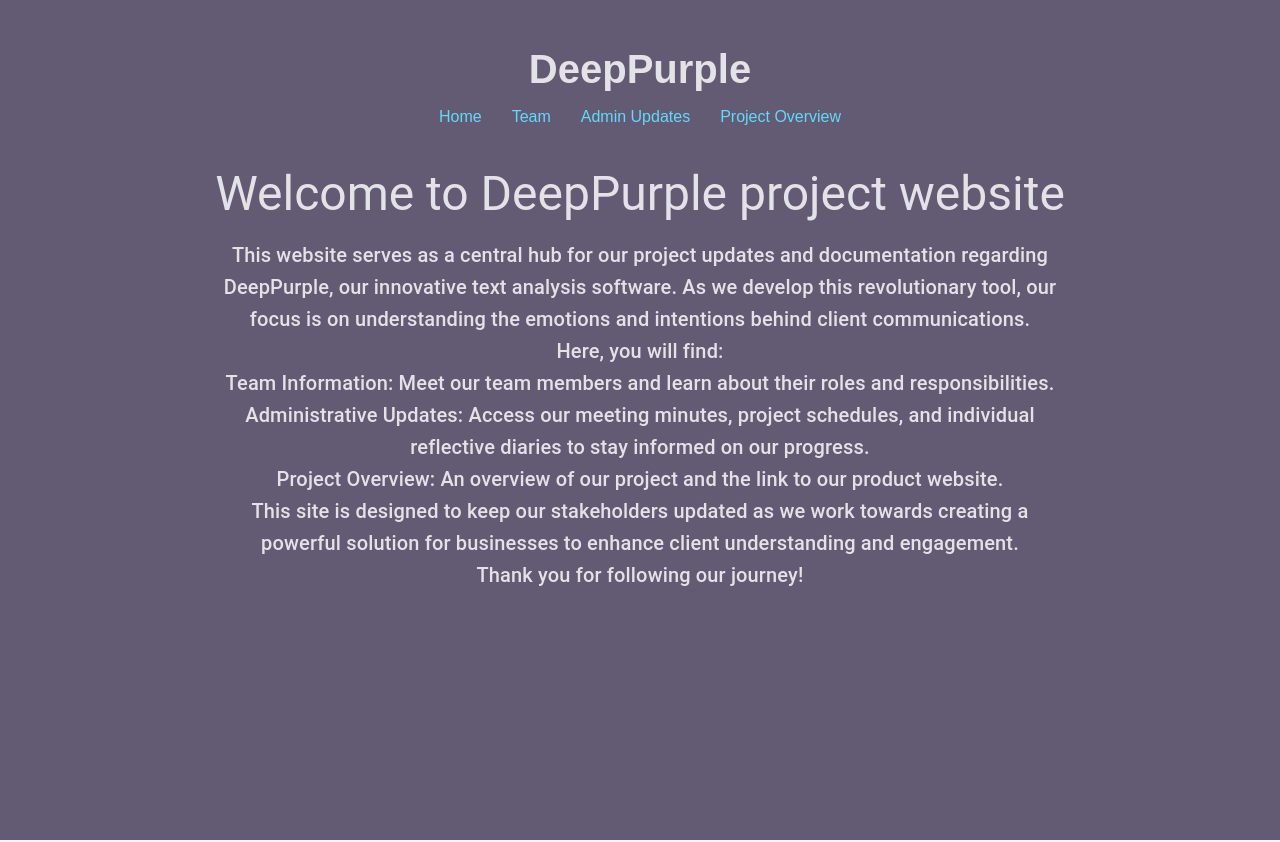
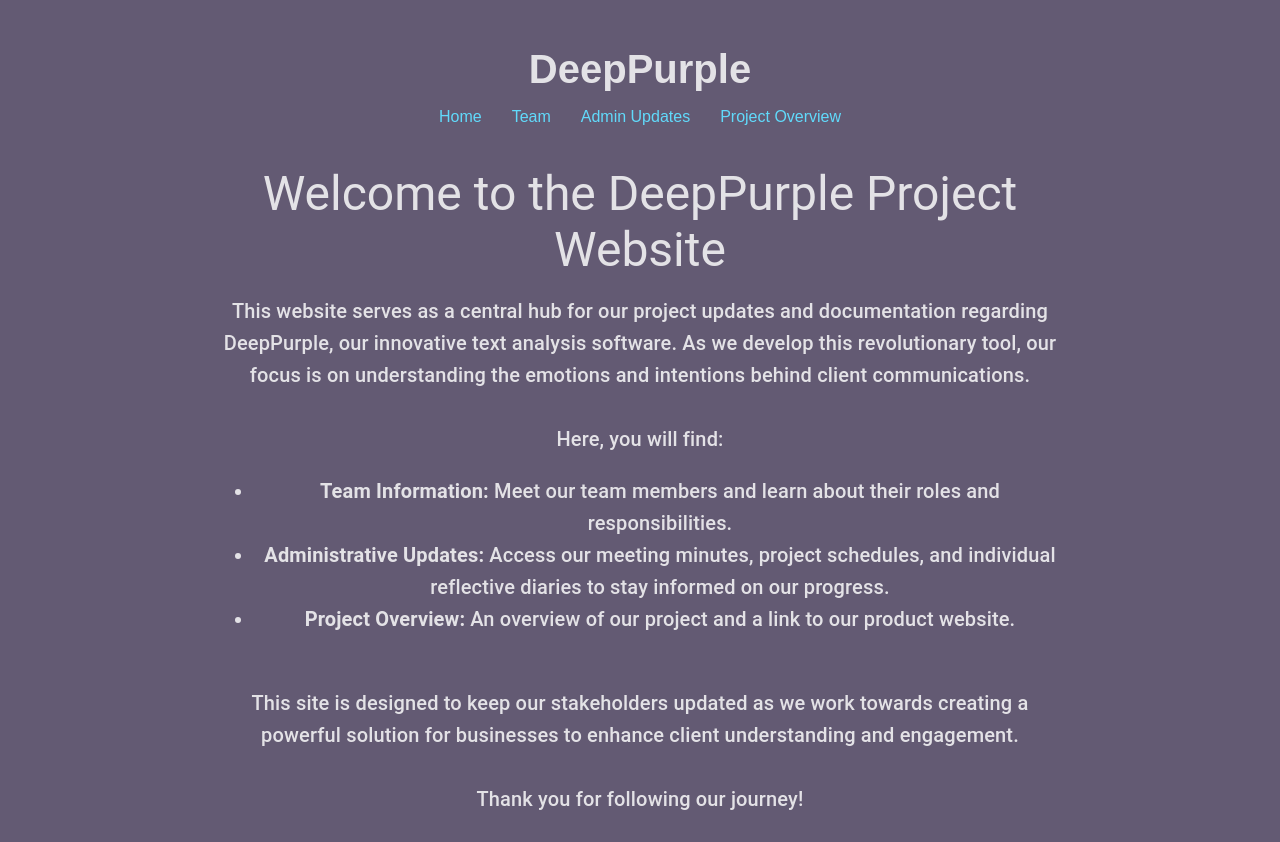
Before and after one commit to zylimz/deep, a React (Create React App) app: page / in a window 1280 px wide. Built offline with nearby package versions, Linux system fonts and the light colour scheme; no server answers.

Commit message:
remove button

```diff
--- a/src/pages/Home.js
+++ b/src/pages/Home.js
@@ -4,22 +4,24 @@ import { Container, Typography } from '@mui/material';
 function Home() {
   return (
     <Container maxWidth="md" sx={{ mt: 5 }}>
-      <Typography variant="h3" gutterBottom>Welcome to DeepPurple project website</Typography>
+<Typography variant="h3" gutterBottom>
+  Welcome to the DeepPurple Project Website
+</Typography>
 <Typography variant="h6" gutterBottom>
   This website serves as a central hub for our project updates and documentation regarding DeepPurple, our innovative text analysis software. As we develop this revolutionary tool, our focus is on understanding the emotions and intentions behind client communications.
-      <br></br>
+  <br /><br />
   Here, you will find:
-      <br></br>
-      Team Information: Meet our team members and learn about their roles and responsibilities.
-      <br></br>
-      Administrative Updates: Access our meeting minutes, project schedules, and individual reflective diaries to stay informed on our progress.
-      <br></br>
-      Project Overview: An overview of our project and the link to our product website.
-      <br></br>
+  <ul>
+    <li><strong>Team Information:</strong> Meet our team members and learn about their roles and responsibilities.</li>
+    <li><strong>Administrative Updates:</strong> Access our meeting minutes, project schedules, and individual reflective diaries to stay informed on our progress.</li>
+    <li><strong>Project Overview:</strong> An overview of our project and a link to our product website.</li>
+  </ul>
+  <br />
   This site is designed to keep our stakeholders updated as we work towards creating a powerful solution for businesses to enhance client understanding and engagement.
-      <br></br>
+  <br /><br />
   Thank you for following our journey!
 </Typography>
+
     </Container>
   );
 }
--- a/src/pages/Marketing.js
+++ b/src/pages/Marketing.js
@@ -13,9 +13,14 @@ function Marketing() {
         Project Overview
       </Typography>
 
-      <Typography variant="h6" align="center" color="textSecondary" gutterBottom>
+      <Typography
+      variant="h6"
+      align="center"
+      style={{ color: 'white' }}
+      gutterBottom>
       A revolutionary text analysis software that deciphers the emotions and intentions behind client communications.
       </Typography>
+
 
       <Grid container spacing={4} sx={{ mt: 2 }}>
         <Grid item xs={12} sm={6}>
```
Lines whose indentation alone changed are shown as unchanged.
